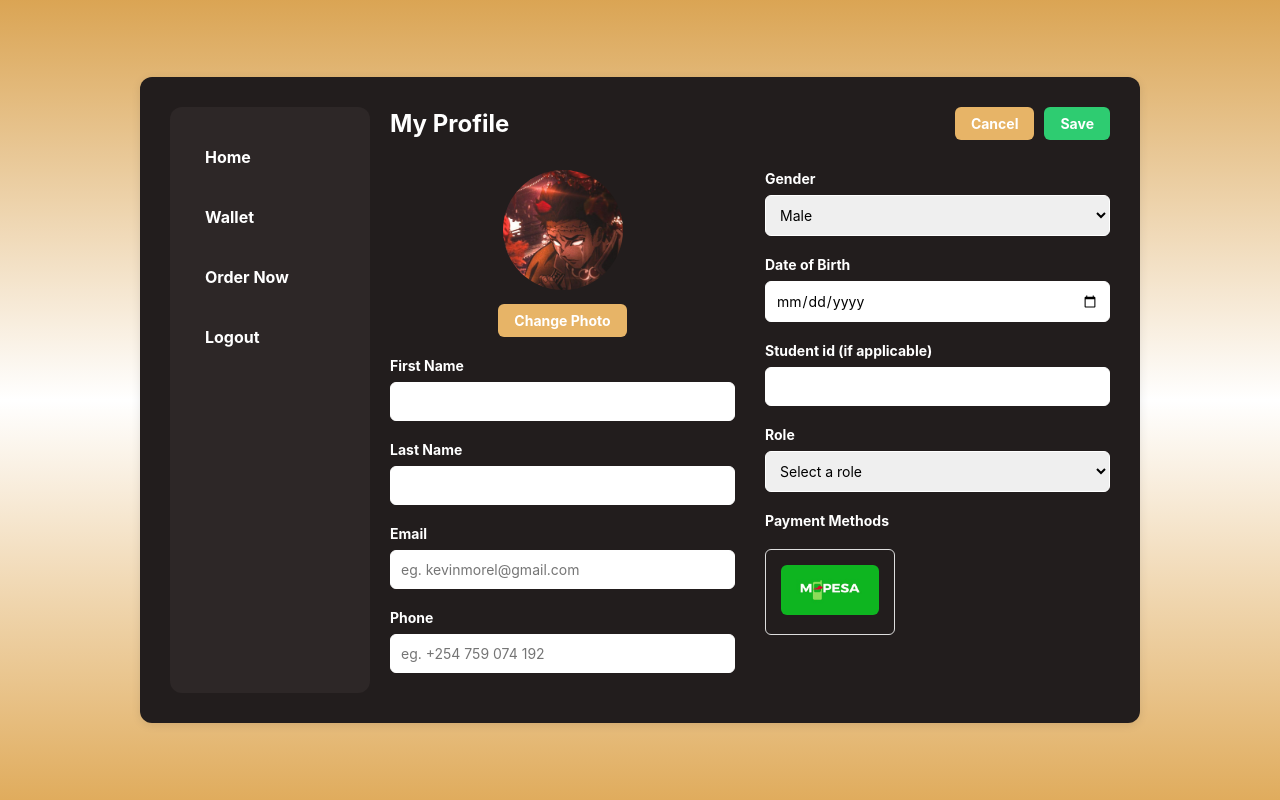
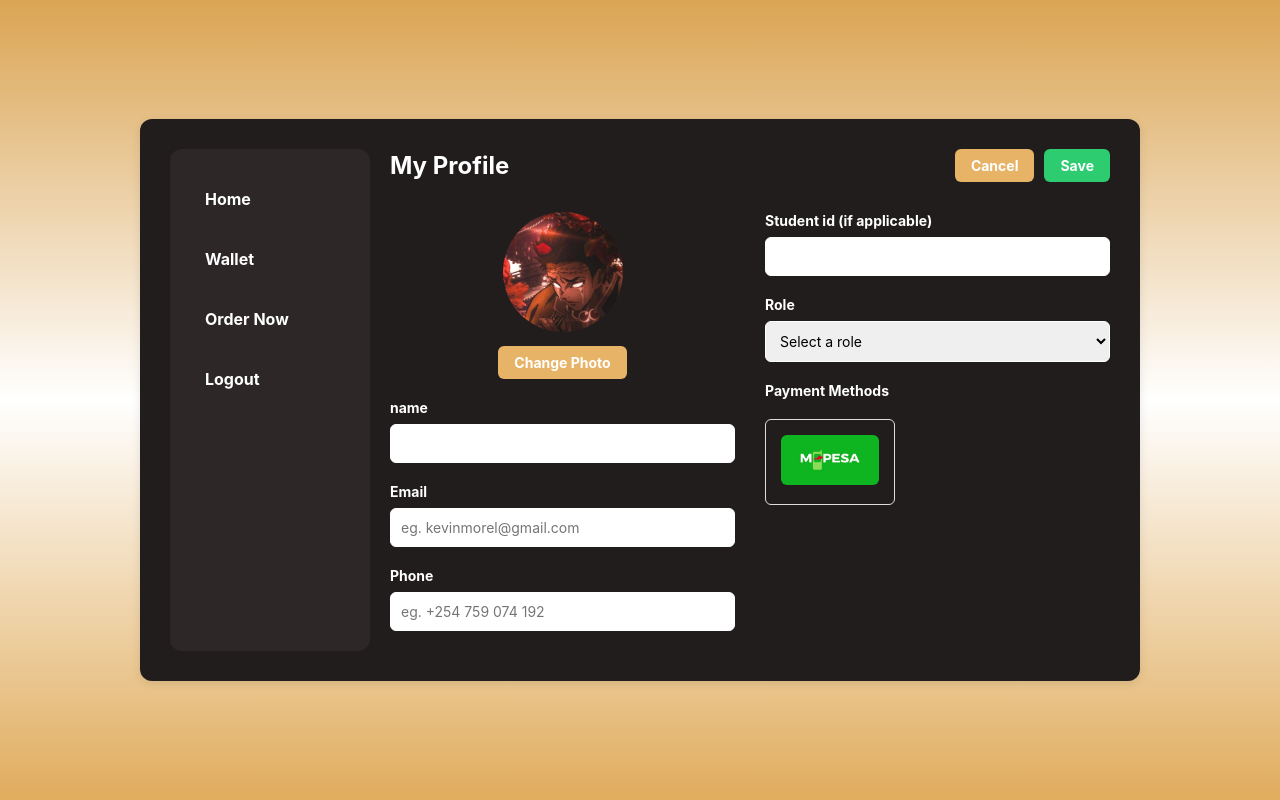
Before and after one commit to Bliss109/Strath_Eats, a PHP site: page / in a window 1280 px wide. Run offline with PHP 8.4, Linux system fonts and the light colour scheme.

Commit message:
debugged

```diff
--- a/UserProfile/index.php
+++ b/UserProfile/index.php
@@ -66,11 +66,7 @@ if (isset($_SESSION['profile_picture'])) {
 
                     <!-- Left Section Form Groups -->
                     <div class="form-group">
-                        <label>First Name</label>
-                        <input type="text" class="form-control" value="">
-                    </div>
-                    <div class="form-group">
-                        <label>Last Name</label>
+                        <label>name</label>
                         <input type="text" class="form-control" value="">
                     </div>
                     <div class="form-group">
@@ -84,19 +80,6 @@ if (isset($_SESSION['profile_picture'])) {
                 </div>
 
                 <div class="right-section">
-                    <!-- Right Section Form Groups -->
-                    <div class="form-group">
-                        <label>Gender</label>
-                        <select class="form-control">
-                            <option>Male</option>
-                            <option>Female</option>
-                            <option>Other</option>
-                        </select>
-                    </div>
-                    <div class="form-group">
-                        <label>Date of Birth</label>
-                        <input type="date" class="form-control">
-                    </div>
                     <div class="form-group">
                         <label>Student id (if applicable)</label>
                         <input type="text" class="form-control" value="">
@@ -105,7 +88,6 @@ if (isset($_SESSION['profile_picture'])) {
                         <label>Role</label>
                         <select class="form-control">
                             <option value="">Select a role</option>
-                            <option value="admin">Admin</option>
                             <option value="user">Student</option>
                             <option value="editor">Cafeteria Manager</option>
                             <option value="viewer">Delivery Guy</option>
@@ -116,7 +98,7 @@ if (isset($_SESSION['profile_picture'])) {
                         <label>Payment Methods</label>
                         <div class="payment-methods">
                             <div class="payment-card">
-                                <a href="../Payment System/Payment System/index.php" ><img src="../UserProfile/mpesa.jpeg" alt=""></a>
+                                <a href="../Payment System/index.php" ><img src="../UserProfile/mpesa.jpeg" alt=""></a>
                             </div>
                         </div>
                     </div>
```
